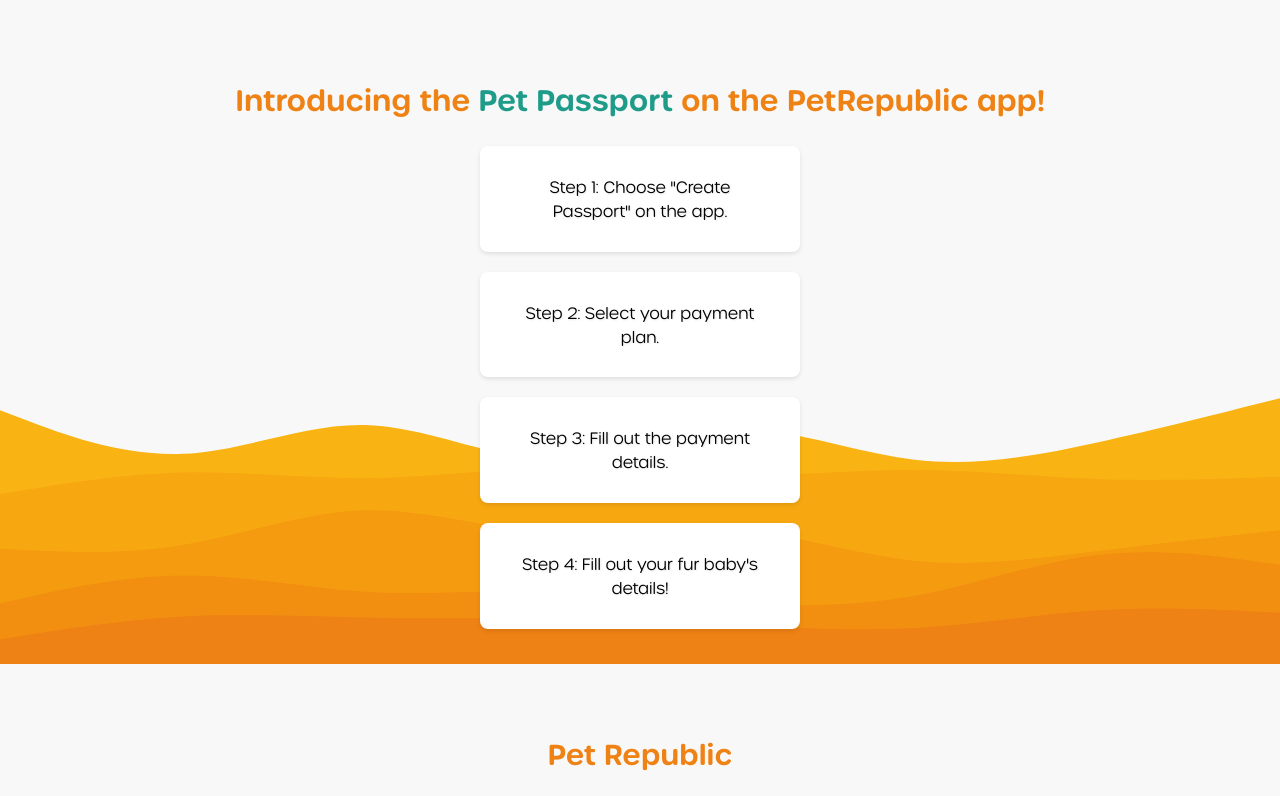
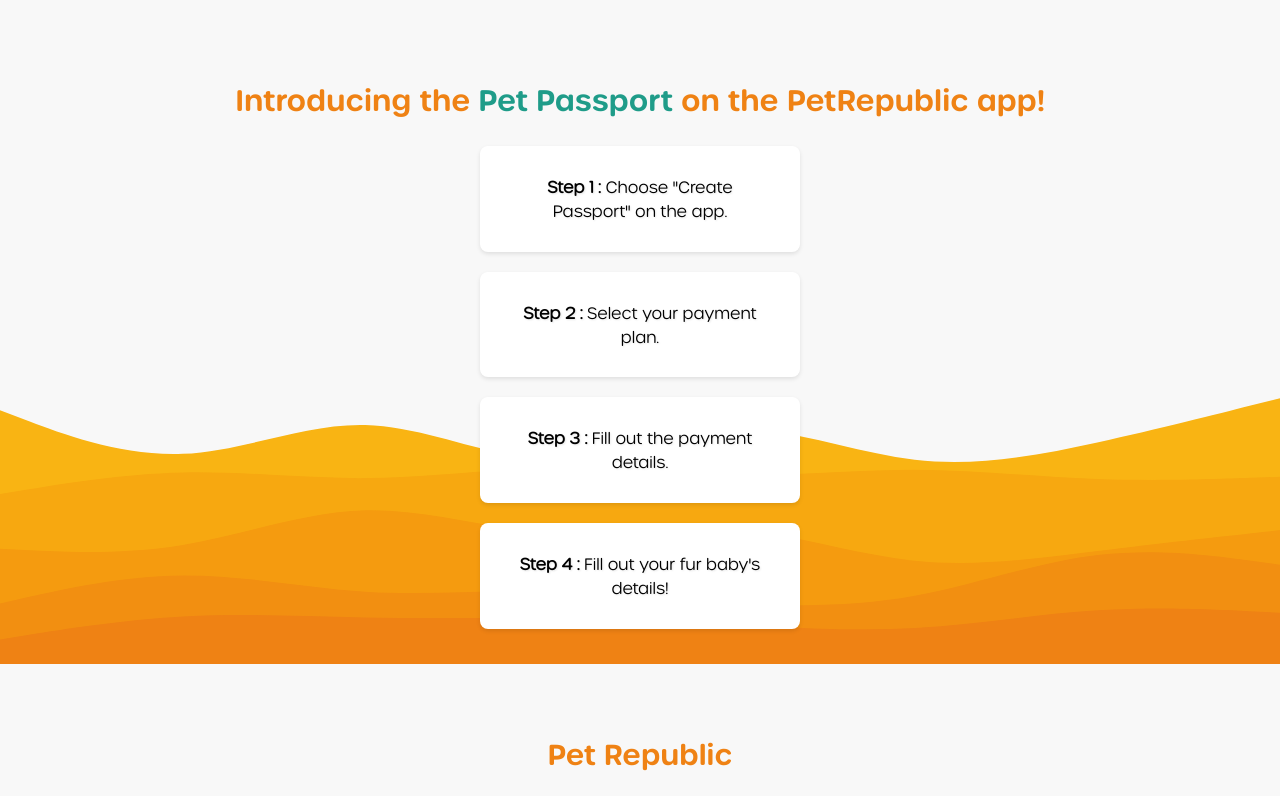
Before and after one commit to basil-ahmed/petrepublic-landing-page, a React (Create React App) app: page / in a window 1280 px wide. Shown: the part 711-1507 px from the top of the page. Built offline with nearby package versions, Linux system fonts and the light colour scheme.

Commit message:
Make "Step 1", "Step 2" etc. bold for styling

```diff
--- a/src/components/About.js
+++ b/src/components/About.js
@@ -32,16 +32,16 @@ function About() {
     <div className="content" >
       <h1 className="aboutapp" data-aos="fade-down">Introducing the <span style={{color:"#1F9C89"}}>Pet Passport</span> on the PetRepublic app!</h1>
       <div className="textbox" data-aos="fade-left">
-      <p>Step 1: Choose "Create Passport" on the app.</p>
+      <p><strong>Step 1 : </strong> Choose "Create Passport" on the app.</p>
         </div>
         <div className="textbox" data-aos="fade-right">
-          <p>Step 2: Select your payment plan.</p>
+          <p><strong>Step 2 : </strong> Select your payment plan.</p>
         </div>
         <div className="textbox" data-aos="fade-left">
-          <p>Step 3: Fill out the payment details.</p>
+          <p><strong>Step 3 : </strong> Fill out the payment details.</p>
         </div>
         <div className="textbox" data-aos="fade-right">
-          <p>Step 4: Fill out your fur baby's details!</p>
+          <p><strong>Step 4 : </strong> Fill out your fur baby's details!</p>
         </div>
       {/* <img src={van} className="doglogo" alt="Dog Logo" style={{ transform: `translate3d(${scrollPosition-scrollPosition}px, ${-scrollPosition}px, 0)` }}/> */}
     </div>
```
